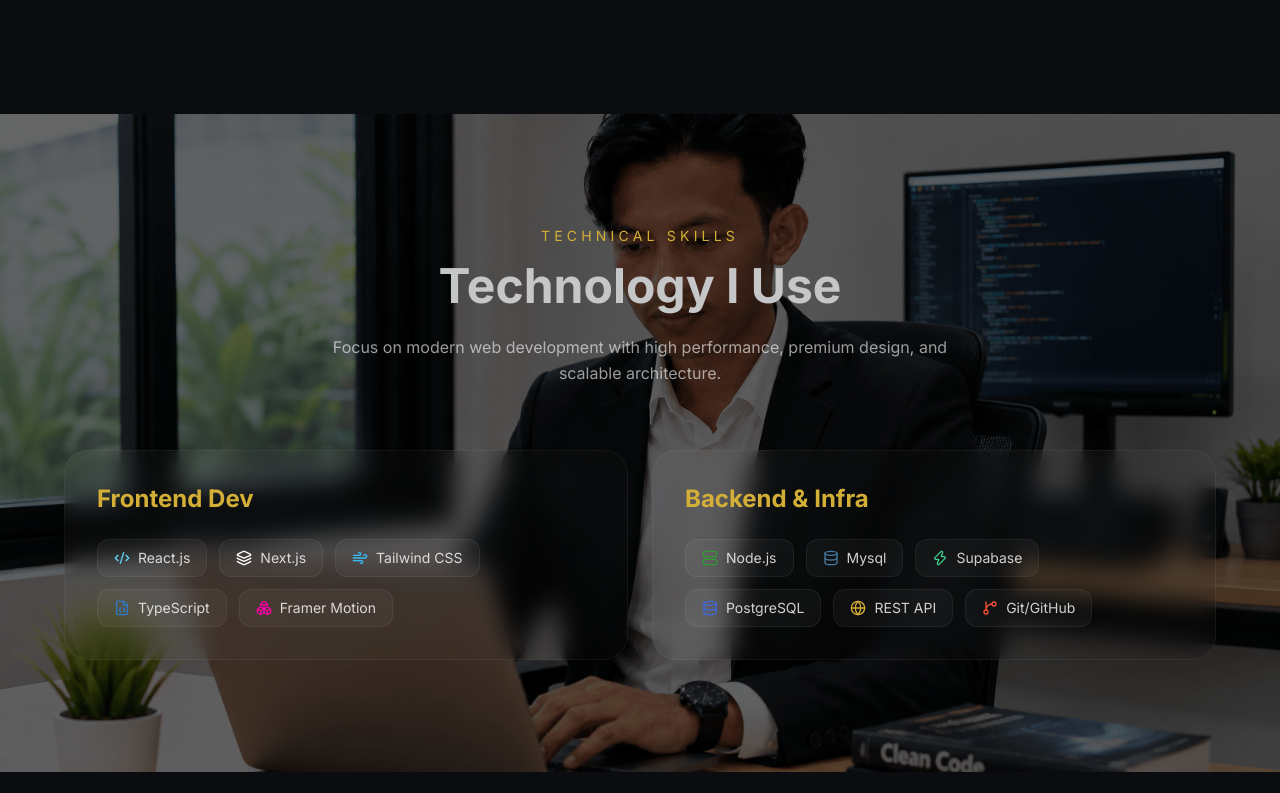
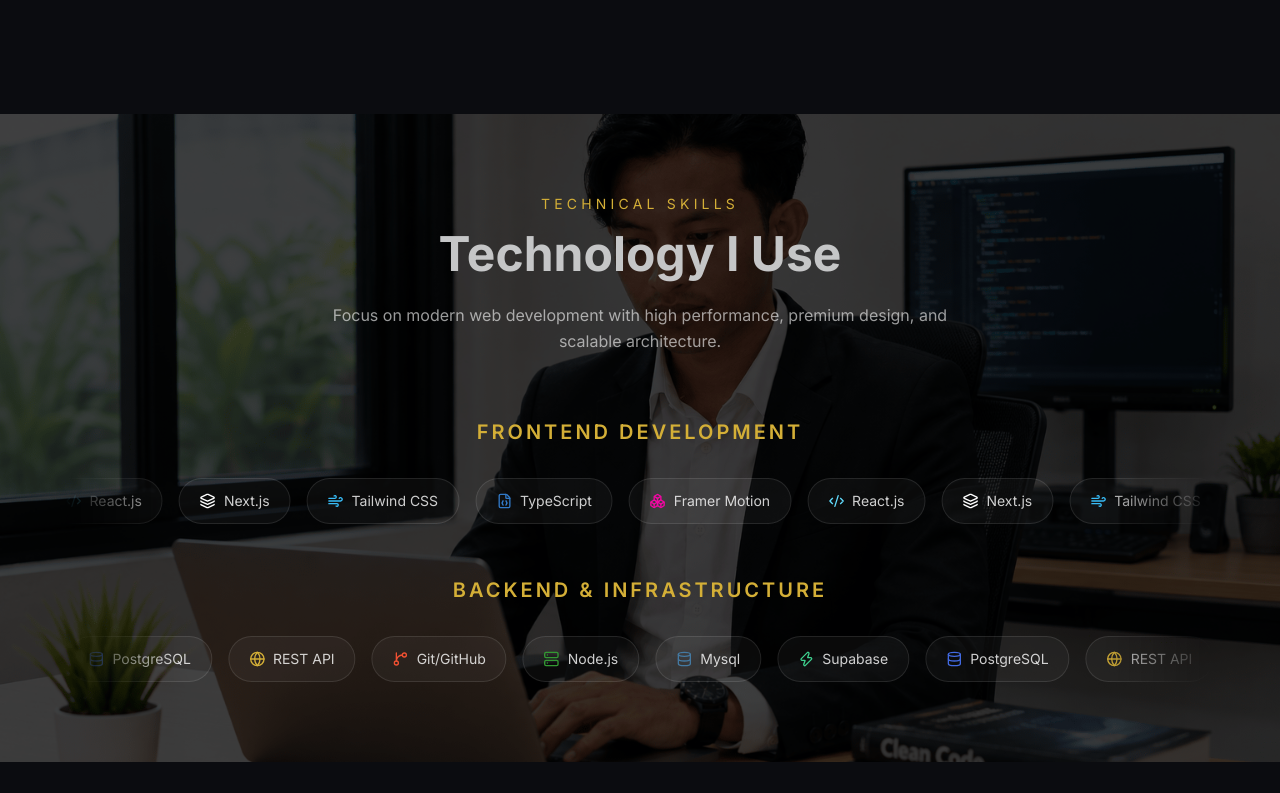
Before and after one commit to azizjalal951-cpu/aziz-portfolio, a Next.js app: page / in a window 1280 px wide. Shown: the part 1327-2120 px from the top of the page. Built offline with nearby package versions, Linux system fonts and the light colour scheme.

Commit message:
fix:production

```diff
--- a/src/app/layout.tsx
+++ b/src/app/layout.tsx
@@ -22,10 +22,10 @@ export const metadata = {
   title: "Muhammad Aziz Jalaluddin | Full Stack Web Developer",
   description:
     "Portfolio of Muhammad Aziz Jalaluddin. Full Stack Web Developer specializing in Next.js, React, TypeScript, Supabase, and modern web experiences.",
-  opensGraph: {
+  openGraph: {
     title: "Muhammad Aziz Jalaluddin",
     description: "Full Stack Web Developer specializing in modern web applications.",
-    image: ["/images/perfect.png"],
+    images: ["/images/perfect.png"],
     type: "website",
    },
   };
--- a/src/app/page.tsx
+++ b/src/app/page.tsx
@@ -36,8 +36,45 @@ export default function Home() {
         <Experience />
         <Contact />
 
-        <footer className="text-center py-5 border-t border-white/[0.02] text-[10px] text-white/30 uppercase tracking-widest">
-          © {new Date().getFullYear()} AzizProject. All Rights Reserved.
+        <footer
+          className="
+            py-8
+            text-center
+            border-t border-white/[0.03]
+          "
+        >
+          <p
+            className="
+              text-white/30
+              text-xs
+              tracking-[0.25em]
+              uppercase
+            "
+          >
+            Designed & Developed by
+          </p>
+
+          <p
+            className="
+              mt-2
+              text-soft-glow
+              text-sm
+              tracking-[0.18em]
+              font-medium
+            "
+          >
+            Muhammad Aziz Jalaluddin
+          </p>
+
+          <p
+            className="
+              mt-3
+              text-white/20
+              text-[11px]
+            "
+          >
+            © {new Date().getFullYear()} All Rights Reserved
+          </p>
         </footer>
       </main>
     </div>
--- /dev/null
+++ b/src/components/SkillMarquee.tsx
@@ -0,0 +1,123 @@
+"use client";
+
+import { motion } from "framer-motion";
+import {
+  Code2,
+  Layers,
+  Wind,
+  FileJson,
+  Boxes,
+  Server,
+  Database,
+  Zap,
+  Globe,
+  GitBranch
+} from "lucide-react";
+
+const getIcon = (skillName: string) => {
+  const name = skillName.toLowerCase();
+
+  if (name.includes("react"))
+    return <Code2 className="w-4 h-4 text-[#61DAFB]" />;
+
+  if (name.includes("next"))
+    return <Layers className="w-4 h-4 text-white" />;
+
+  if (name.includes("tailwind"))
+    return <Wind className="w-4 h-4 text-[#38BDF8]" />;
+
+  if (name.includes("typescript"))
+    return <FileJson className="w-4 h-4 text-[#3178C6]" />;
+
+  if (name.includes("framer"))
+    return <Boxes className="w-4 h-4 text-[#F107A3]" />;
+
+  if (name.includes("node"))
+    return <Server className="w-4 h-4 text-[#339933]" />;
+
+  if (name.includes("mysql"))
+    return <Database className="w-4 h-4 text-[#4479A1]" />;
+
+  if (name.includes("supabase"))
+    return <Zap className="w-4 h-4 text-[#3ECF8E]" />;
+
+  if (name.includes("postgres"))
+    return <Database className="w-4 h-4 text-[#4169E1]" />;
+
+  if (name.includes("api"))
+    return <Globe className="w-4 h-4 text-luxury-gold" />;
+
+  if (name.includes("git"))
+    return <GitBranch className="w-4 h-4 text-[#F05032]" />;
+
+  return <Code2 className="w-4 h-4 text-white/60" />;
+};
+
+interface SkillMarqueeProps {
+  items: string[];
+  direction: "left" | "right";
+}
+
+export default function SkillMarquee({
+  items,
+  direction,
+}: SkillMarqueeProps) {
+  const repeated = [...items, ...items, ...items];
+
+  return (
+    <div
+        className="
+            overflow-hidden
+            [mask-image:linear-gradient(to_right,transparent,black_10%,black_90%,transparent)]
+            [-webkit-mask-image:linear-gradient(to_right,transparent,black_10%,black_90%,transparent)]
+        "
+        >
+      <motion.div
+        className="flex gap-4 w-max"
+        animate={{
+          x:
+            direction === "left"
+              ? ["0%", "-50%"]
+              : ["-50%", "0%"],
+        }}
+        transition={{
+          duration: 28,
+          repeat: Infinity,
+          ease: "linear",
+        }}
+      >
+        {repeated.map((item, index) => (
+            <div
+                key={index}
+                className="
+                flex
+                items-center
+                gap-2
+
+                flex-shrink-0
+
+                rounded-full
+                border border-white/10
+                bg-white/[0.04]
+
+                px-5
+                py-3
+
+                text-sm
+                text-white/80
+
+                transition-all
+                duration-300
+
+                hover:text-luxury-gold
+                hover:border-luxury-gold/30
+                "
+            >
+                {getIcon(item)}
+                <span>{item}</span>
+            </div>
+            ))}
+      </motion.div>
+    </div>
+  );
+}
--- a/src/components/Skills.tsx
+++ b/src/components/Skills.tsx
@@ -1,41 +1,7 @@
 import { portfolioData } from "../data/portfolioData";
-import {
-  Code2,
-  Layers,
-  Wind,
-  FileJson,
-  Boxes,
-  Server,
-  Database,
-  Zap,
-  Globe,
-  GitBranch
-} from "lucide-react";
+import SkillMarquee from "./SkillMarquee";
 
 export default function Skills() {
-  // Helper untuk menentukan icon berdasarkan nama software
-  const getIcon = (skillName: string) => {
-    const name = skillName.toLowerCase();
-
-    // Frontend
-    if (name.includes("react")) return <Code2 className="w-4 h-4 text-[#61DAFB]" />;
-    if (name.includes("next")) return <Layers className="w-4 h-4 text-white" />;
-    if (name.includes("tailwind")) return <Wind className="w-4 h-4 text-[#38BDF8]" />;
-    if (name.includes("typescript")) return <FileJson className="w-4 h-4 text-[#3178C6]" />;
-    if (name.includes("framer")) return <Boxes className="w-4 h-4 text-[#F107A3]" />;
-
-    // Backend & Infra
-    if (name.includes("node")) return <Server className="w-4 h-4 text-[#339933]" />;
-    if (name.includes("mysql")) return <Database className="w-4 h-4 text-[#4479A1]" />;
-    if (name.includes("supabase")) return <Zap className="w-4 h-4 text-[#3ECF8E]" />;
-    if (name.includes("postgresql") || name.includes("postgres")) return <Database className="w-4 h-4 text-[#4169E1]" />;
-    if (name.includes("api")) return <Globe className="w-4 h-4 text-luxury-gold" />;
-    if (name.includes("git")) return <GitBranch className="w-4 h-4 text-[#F05032]" />;
-
-    // Default icon jika tidak ada yang cocok
-    return <Code2 className="w-4 h-4 text-white/60" />;
-  };
-
   return (
     <section
       id="skills"
@@ -44,8 +10,8 @@ export default function Skills() {
         relative
         z-10
         overflow-hidden
-            py-16
-            md:py-28
+        py-31
+        md:py-20
         px-6
         bg-[url('/images/cbgfokus.webp')]
         bg-cover
@@ -53,9 +19,7 @@ export default function Skills() {
         bg-no-repeat
       "
     >
-    {/* Di bawah ini adalah overlay opsional (kaca film transparan)
-        agar teks putih Anda tetap kontras dan mudah dibaca */}
-    <div className="absolute inset-0 bg-black/60" />
+      <div className="absolute inset-0 bg-black/75" />
 
       <div className="relative z-10 max-w-6xl mx-auto">
 
@@ -64,60 +28,40 @@ export default function Skills() {
           <p className="text-luxury-gold tracking-[0.3em] text-sm mb-4 uppercase">
             Technical Skills
           </p>
+
           <h2 className="text-4xl md:text-5xl font-bold mb-6">
             Technology I Use
           </h2>
-          <p className="text-white/60 max-w-2xl mx-auto leading-relaxed">
-            Focus on modern web development with high performance, premium design, and scalable architecture.
+
+          <p className="text-white/60 max-w-2xl mx-auto leading-relaxed ">
+            Focus on modern web development with high performance,
+            premium design, and scalable architecture.
           </p>
         </div>
 
-        {/* SKILL CARDS */}
-        <div className="grid grid-cols-1 md:grid-cols-2 gap-6">
+        {/* SKILL MARQUEE */}
+        <div className="space-y-16 md:space-y-13 ">
           {portfolioData.skills.map((skillGroup, index) => (
-            <div
-              key={index}
+            <div key={skillGroup.category}>
+              <h3
                 className="
-              glass-premium
-              rounded-3xl
-              p-8
-              border border-white/5
-              hover:border-luxury-gold/20
-              transition-all duration-500
-              hover:-translate-y-1
+                  mb-8
+                  text-center
+                  text-lg
+                  md:text-xl
+                  font-semibold
+                  uppercase
+                  tracking-[0.15em]
+                  text-luxury-gold
                 "
               >
-              {/* CATEGORY */}
-              <h3 className="text-2xl font-bold text-luxury-gold mb-6">
                 {skillGroup.category}
               </h3>
 
-              {/* ITEMS */}
-              <div className="flex flex-wrap gap-3">
-                {skillGroup.items.map((item, itemIndex) => (
-                  <span
-                    key={itemIndex}
-                    className="
-                    flex items-center gap-2
-                    px-4 py-2
-                    rounded-xl
-                    bg-white/[0.04]
-                    border border-white/[0.06]
-                    text-sm
-                    text-white/80
-                    hover:text-luxury-gold
-                    hover:border-luxury-gold/20
-                    hover:bg-white/[0.06]
-                    transition-all duration-300
-                    "
-                  >
-                    {/* Memanggil fungsi icon di sini */}
-                    {getIcon(item)}
-                    <span>{item}</span>
-                  </span>
-                ))}
-              </div>
-
+              <SkillMarquee
+                items={skillGroup.items}
+                direction={index % 2 === 0 ? "left" : "right"}
+              />
             </div>
           ))}
         </div>
--- a/src/data/portfolioData.ts
+++ b/src/data/portfolioData.ts
@@ -42,11 +42,11 @@ export const portfolioData = {
   // Daftar keahlian kamu
   skills: [
     {
-      category: "Frontend Dev",
+      category: "Frontend Development",
       items: ["React.js", "Next.js", "Tailwind CSS", "TypeScript", "Framer Motion"]
     },
     {
-      category: "Backend & Infra",
+      category: "Backend & Infrastructure",
       items: ["Node.js", "Mysql", "Supabase", "PostgreSQL", "REST API", "Git/GitHub"]
     }
   ] as Skill[],
```
Lines whose indentation alone changed are shown as unchanged.
